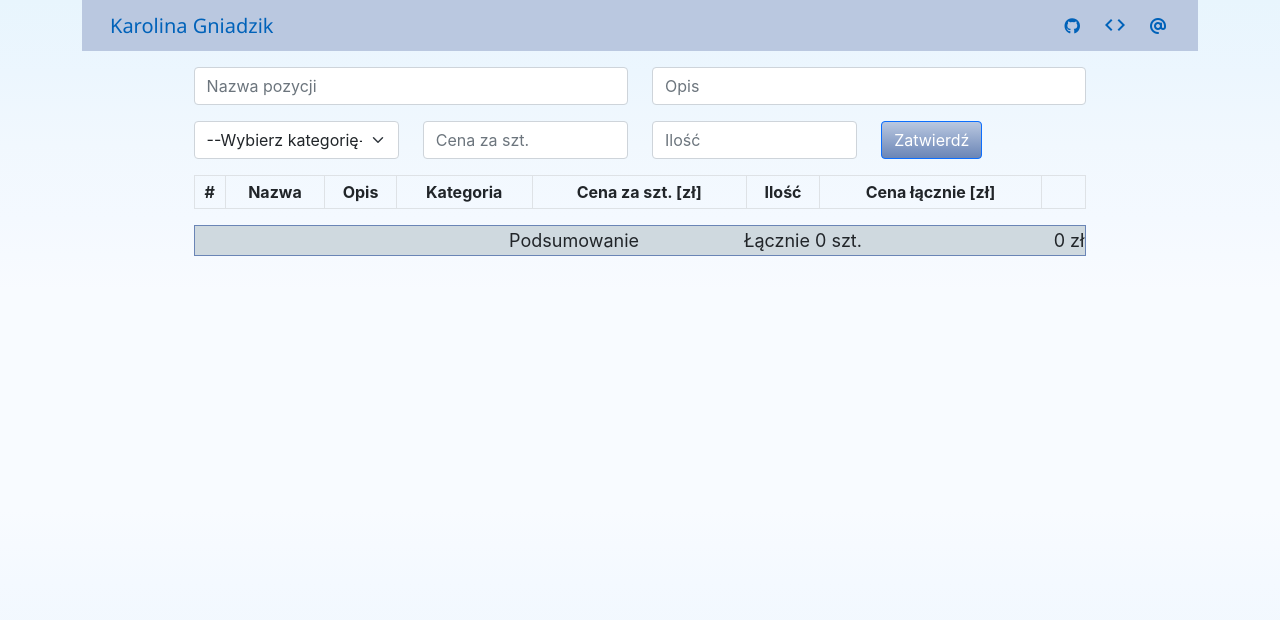
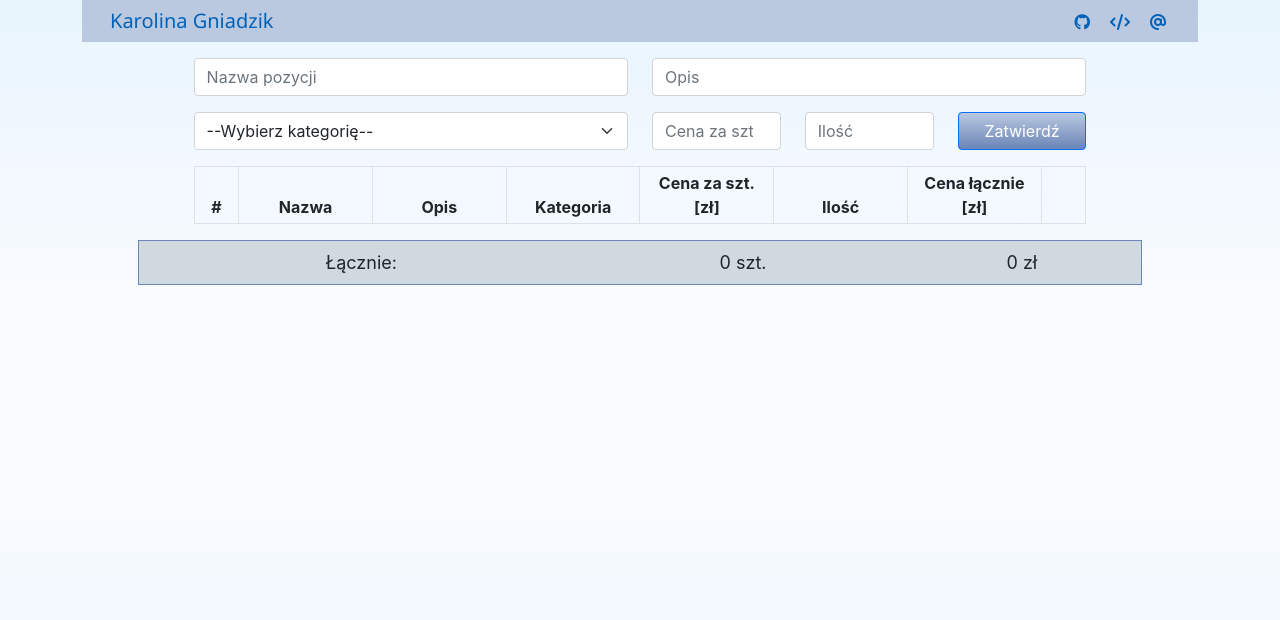
Before and after one commit to vmisun/estimate-app-project, a React (Create React App) app in the folder my-app/: page / in a window 1280 px wide. Shown: the top 620 px of the page. Built offline with nearby package versions, Linux system fonts and the light colour scheme.

Commit message:
fixed displaying on smaller screens

```diff
--- a/my-app/src/Header.js
+++ b/my-app/src/Header.js
@@ -4,7 +4,7 @@ import { Navbar, Container } from "react-bootstrap";
 
 export default function Header() {
   return (
-    <Navbar class="navbar fixed-top justify-content-between">
+    <Navbar class="navbar justify-content-between">
       <Container>
         <h5 className="ms-3 mt-0 mb-0">Karolina Gniadzik</h5>
         <div className="left">
@@ -19,9 +19,8 @@ export default function Header() {
             href="https://github.com/vmisun/estimate-app-project"
             target="_blank"
             title="Sprawdź kod tutaj"
-            class="material-icons-outlined"
           >
-            code
+            <i class="fa-solid fa-code"></i>
           </a>
           <a
             href="mailto:karolina.gniadzik@icloud.com"
--- a/my-app/src/Table.css
+++ b/my-app/src/Table.css
@@ -7,21 +7,21 @@ Form {
   margin: 0 auto;
 }
 
-Table {
+.numbered Table {
   counter-reset: row-num-1;
   max-width: 80%;
   margin: 0 auto;
 }
 
-Table tr {
+.numbered Table tr {
   counter-increment: row-num;
 }
 
-Table tr td:first-child::before {
+.numbered Table tr td:first-child::before {
   content: counter(row-num) ". ";
 }
 
-tbody {
+.numbered tbody {
   text-align: right;
 }
 
@@ -29,11 +29,16 @@ thead {
   text-align: center;
 }
 
-td {
+th {
   width: 15%;
 }
 
+td {
+  hyphens: auto;
+}
+
 Button {
+  width: 100%;
   background: linear-gradient(to top, #6a85b6 0%, #bac8e0 100%);
 }
 
@@ -43,11 +48,15 @@ Button {
   position: sticky;
   bottom: 0;
   border: 1px solid #6a85b6;
+  text-align: center;
+  max-width: 90%;
+  margin: 0 auto;
 }
 
-#number,
+.number,
 #delete {
   width: 5%;
+  text-align: center;
 }
 
 #bin {
--- a/my-app/src/Table.js
+++ b/my-app/src/Table.js
@@ -64,8 +64,8 @@ export default function Items() {
       <Header />
 
       <Form className="mt-3" onSubmit={(event) => updateTableData(event)}>
-        <Row className="mt-3 mb-3">
-          <Col>
+        <Row>
+          <Form.Group className="mb-3 col-sm-6">
             <Form.Control
               type="text"
               placeholder="Nazwa pozycji"
@@ -73,8 +73,8 @@ export default function Items() {
               onChange={(event) => setName(event.target.value)}
               required
             />
-          </Col>
-          <Col>
+          </Form.Group>
+          <Form.Group className="mb-3 col-sm-6">
             <Form.Control
               type="text"
               placeholder="Opis"
@@ -82,10 +82,8 @@ export default function Items() {
               onChange={(event) => setDes(event.target.value)}
               required
             />
-          </Col>
-        </Row>
-        <Row className="mt-3 mb-3">
-          <Col>
+          </Form.Group>
+          <Form.Group className="mb-3 col-lg-6">
             <Form.Select
               value={Category}
               onChange={(event) => setCategory(event.target.value)}
@@ -101,8 +99,8 @@ export default function Items() {
               <option value="Oprogramowanie">Oprogramowanie</option>
               <option value="Inne">Inne</option>
             </Form.Select>
-          </Col>
-          <Col>
+          </Form.Group>
+          <Form.Group className="mb-3 col-sm-6 col-lg-2">
             <Form.Control
               type="number"
               min="0"
@@ -112,8 +110,8 @@ export default function Items() {
               onChange={(event) => setPrice(event.target.value)}
               required
             />
-          </Col>
-          <Col>
+          </Form.Group>
+          <Form.Group className="mb-3 col-sm-6 col-lg-2">
             <Form.Control
               type="number"
               min="0"
@@ -124,19 +122,18 @@ export default function Items() {
               onChange={(event) => setQuantity(event.target.value)}
               required
             />
-          </Col>
-          <Col>
-            <Button type="submit" className="mt-sm-0 mt-3">
-              Zatwierdź
-            </Button>
-          </Col>
+          </Form.Group>
+          <Form.Group className="mb-3 col-sm-12 col-lg-2">
+            <Button type="submit">Zatwierdź</Button>
+          </Form.Group>
         </Row>
       </Form>
 
+      <div className="numbered mb-3">
         <Table striped bordered hover size="sm" responsive="sm">
           <thead>
             <tr>
-            <th>#</th>
+              <th className="number">#</th>
               <th>Nazwa</th>
               <th>Opis</th>
               <th>Kategoria</th>
@@ -151,14 +148,16 @@ export default function Items() {
               ? tableData.map((item, index) => {
                   return (
                     <tr>
-                    <td id="number"></td>
+                      <td className="number"></td>
                       <td>{item.Name}</td>
                       <td>{item.Des}</td>
                       <td>{item.Category}</td>
                       <td>{Number(item.Price).toFixed(2)}</td>
                       <td>{item.Quantity}</td>
                       <td>
-                      {(Number(item.Quantity) * Number(item.Price)).toFixed(2)}
+                        {(Number(item.Quantity) * Number(item.Price)).toFixed(
+                          2
+                        )}
                       </td>
                       <td onClick={() => deleteItem(item, index)}>
                         <span className="material-icons-outlined" id="bin">
@@ -171,11 +170,15 @@ export default function Items() {
               : null}
           </tbody>
         </Table>
+      </div>
+
       <Table className="summary">
         <tbody>
-          <td className="col-6">Podsumowanie</td>
-          <td className="col-3">Łącznie {sumQuantity} szt.</td>
-          <td className="col-3">{sum} zł</td>
+          <tr>
+            <td>Łącznie:</td>
+            <td>{sumQuantity} szt.</td>
+            <td>{sum} zł</td>
+          </tr>
         </tbody>
       </Table>
     </Container>
```
Lines whose indentation alone changed are shown as unchanged.
